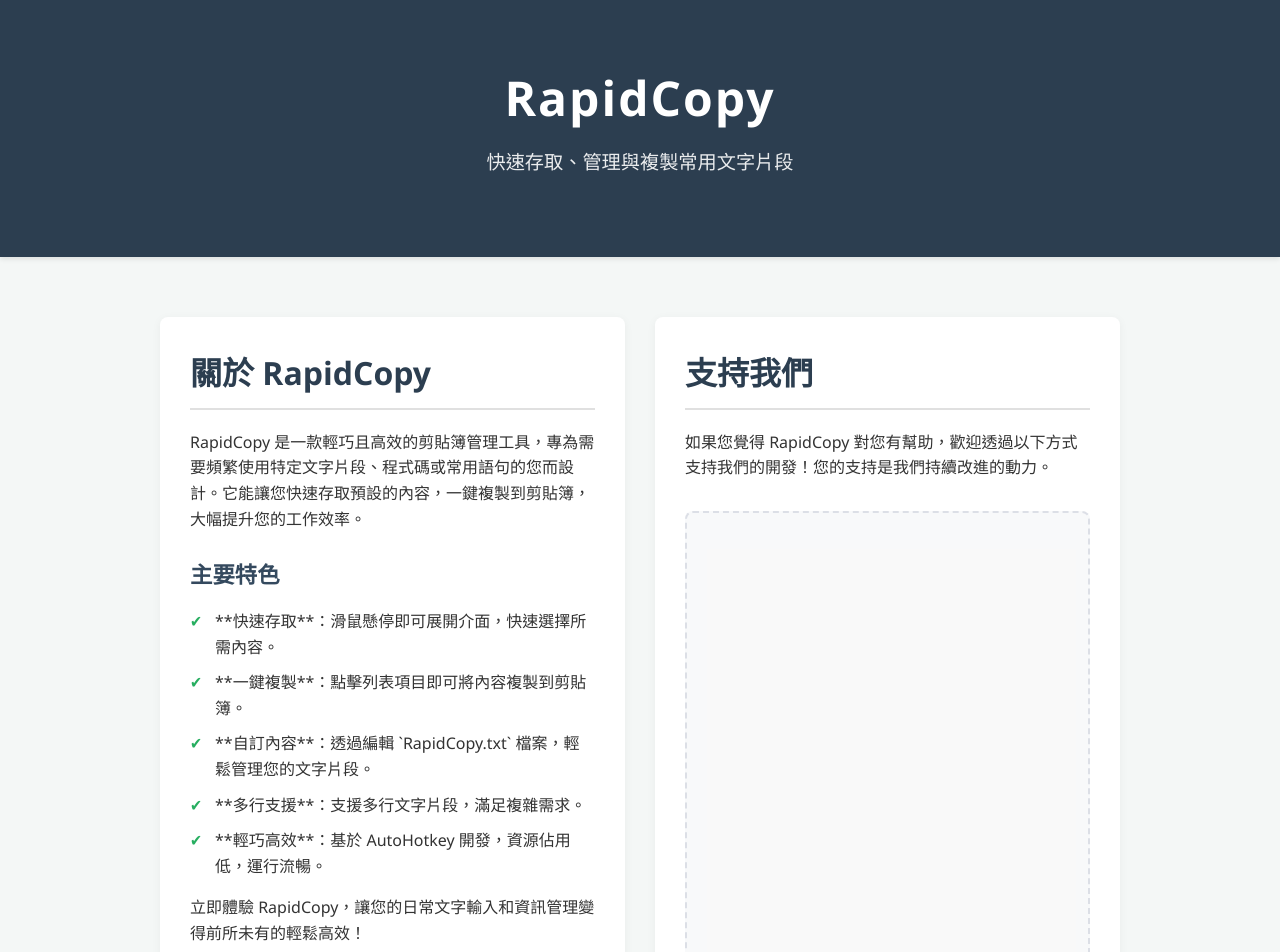
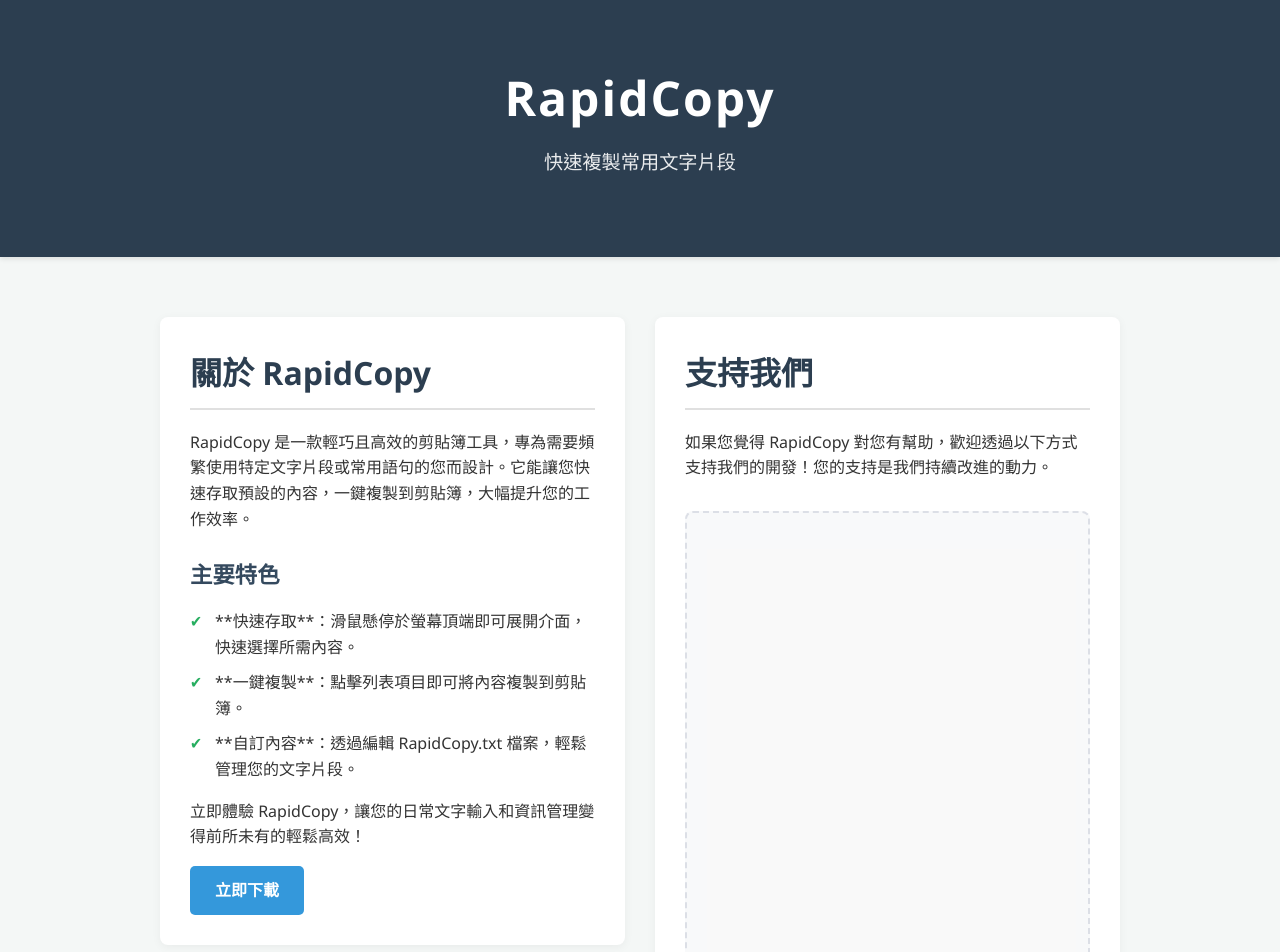
Before and after one commit to kobenein/kobenein.github.io, a plain HTML site: page index.html in a window 1280 px wide. Shown: the top 952 px of the page. Drawn offline with Linux system fonts and the light colour scheme.

Commit message:
Update index.html

```diff
--- a/index.html
+++ b/index.html
@@ -3,14 +3,14 @@
 <head>
     <meta charset="UTF-8">
     <meta name="viewport" content="width=device-width, initial-scale=1.0">
-    <title>RapidCopy - 快速剪貼簿管理工具</title>
+    <title>RapidCopy - 快速複製常用文字片段</title>
     <link rel="stylesheet" href="style.css">
 </head>
 <body>
     <header>
         <div class="container">
             <h1>RapidCopy</h1>
-            <p class="tagline">快速存取、管理與複製常用文字片段</p>
+            <p class="tagline">快速複製常用文字片段</p>
         </div>
     </header>
 
@@ -18,19 +18,17 @@
         <div class="content-columns container">
             <section id="about">
                 <h2>關於 RapidCopy</h2>
-                <p>RapidCopy 是一款輕巧且高效的剪貼簿管理工具，專為需要頻繁使用特定文字片段、程式碼或常用語句的您而設計。它能讓您快速存取預設的內容，一鍵複製到剪貼簿，大幅提升您的工作效率。</p>
+                <p>RapidCopy 是一款輕巧且高效的剪貼簿工具，專為需要頻繁使用特定文字片段或常用語句的您而設計。它能讓您快速存取預設的內容，一鍵複製到剪貼簿，大幅提升您的工作效率。</p>
 
                 <h3>主要特色</h3>
                 <ul>
-                    <li>**快速存取**：滑鼠懸停即可展開介面，快速選擇所需內容。</li>
+                    <li>**快速存取**：滑鼠懸停於螢幕頂端即可展開介面，快速選擇所需內容。</li>
                     <li>**一鍵複製**：點擊列表項目即可將內容複製到剪貼簿。</li>
-                    <li>**自訂內容**：透過編輯 `RapidCopy.txt` 檔案，輕鬆管理您的文字片段。</li>
-                    <li>**多行支援**：支援多行文字片段，滿足複雜需求。</li>
-                    <li>**輕巧高效**：基於 AutoHotkey 開發，資源佔用低，運行流暢。</li>
+                    <li>**自訂內容**：透過編輯 RapidCopy.txt 檔案，輕鬆管理您的文字片段。</li>
                 </ul>
                 <p>立即體驗 RapidCopy，讓您的日常文字輸入和資訊管理變得前所未有的輕鬆高效！</p>
                 <!-- 您可以在這裡加入下載按鈕或其他行動呼籲 -->
-                <!-- <a href="#" class="button">立即下載</a> -->
+                <a href="https://drive.google.com/file/d/1QPqL0G9YmIPkdbI_8k5C1iyyYEoIjr-Z/view?usp=sharing" class="button">立即下載</a>
             </section>
 
             <section id="support">
```
